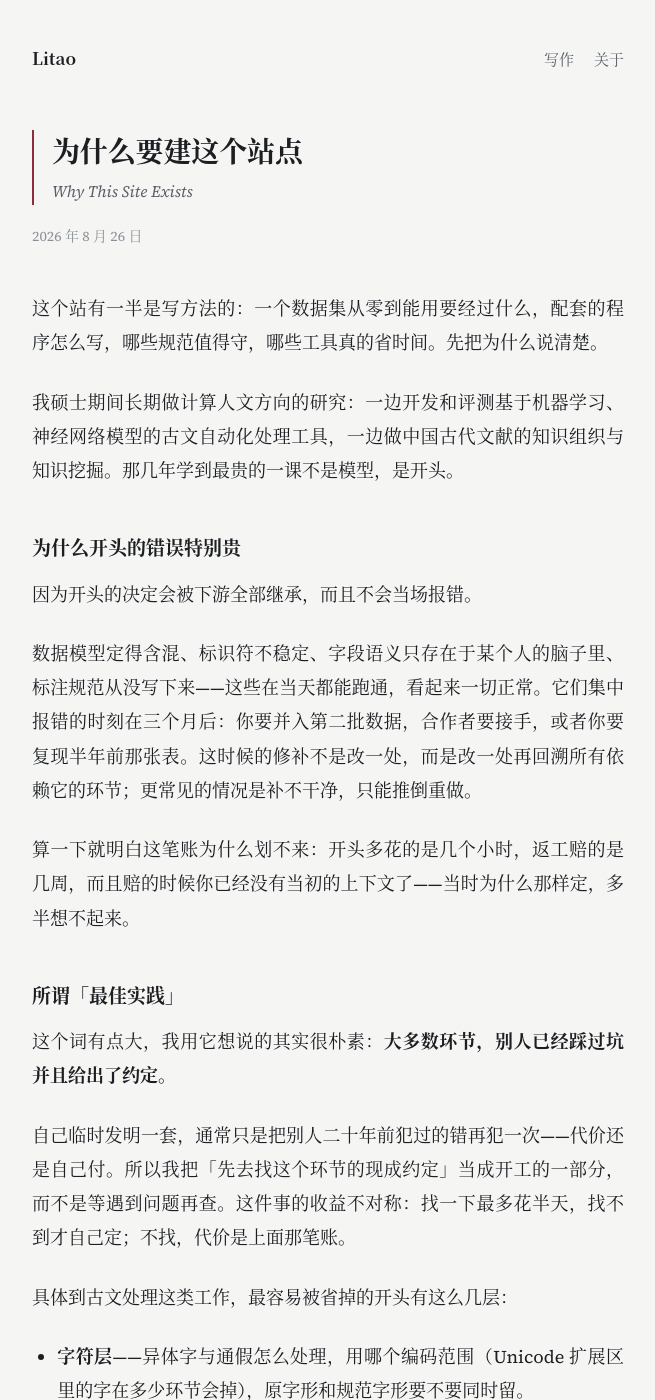
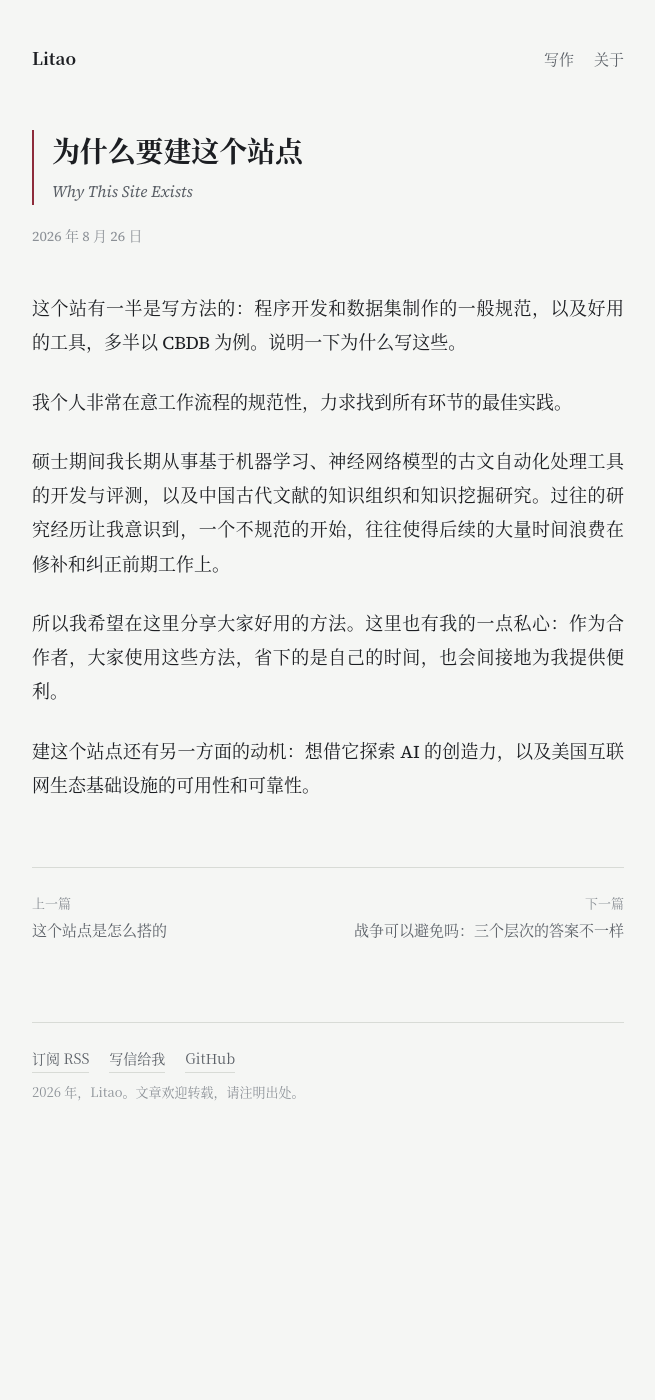
Before and after one commit to thetaaaaa/thetaaaaa.github.io, a Jekyll site: the page built from _posts/2026-08-26-why-this-site.md, in a window 1280 px wide and 1400 px high. Shown: the whole window, without its empty margins (312-967 px from the left). Built offline with Jekyll 4.4.1, drawn with Linux system fonts in a browser that asks for light colours; some of the changed text lies outside the part shown.

Commit message:
《为什么要建这个站点》改写为作者自述，关于页同步
文章去掉此前代拟的例子、清单和铺陈，只保留作者本人的表述：对工作流程
规范性的重视、硕士期间的研究方向、不规范的开始导致后续返工，以及分享
方法的动机与合作者层面的考虑；末尾补上另一条动机——借这个站点探索 AI
的创造力与美国互联网生态基础设施的可用性和可靠性。

关于页：动机段改用作者原话；英文半页与手改后的中文对齐；删去模板作者
关于「两套对话之间的空隙」的表述。

Co-Authored-By: Claude Opus 5 (1M context) <noreply@anthropic.com>

```diff
--- a/_posts/2026-08-26-why-this-site.md
+++ b/_posts/2026-08-26-why-this-site.md
@@ -1,42 +1,17 @@
 ---
 title: "为什么要建这个站点"
 title_en: "Why This Site Exists"
-summary: "这个站为什么要写方法。硕士几年做计算人文，学到最贵的一课不是模型，是开头——开头省下的那点时间，后面会以十倍要回去。"
+summary: "我很在意工作流程的规范性。一个不规范的开始，往往使后续大量时间浪费在修补和纠正前期工作上。"
 date: 2026-08-26
 lang: zh
 ---
 
-这个站有一半是写方法的：一个数据集从零到能用要经过什么，配套的程序怎么写，哪些规范值得守，哪些工具真的省时间。先把为什么说清楚。
+这个站有一半是写方法的：程序开发和数据集制作的一般规范，以及好用的工具，多半以 CBDB 为例。说明一下为什么写这些。
 
-我硕士期间长期做计算人文方向的研究：一边开发和评测基于机器学习、神经网络模型的古文自动化处理工具，一边做中国古代文献的知识组织与知识挖掘。那几年学到最贵的一课不是模型，是开头。
+我个人非常在意工作流程的规范性，力求找到所有环节的最佳实践。
 
-## 为什么开头的错误特别贵
+硕士期间我长期从事基于机器学习、神经网络模型的古文自动化处理工具的开发与评测，以及中国古代文献的知识组织和知识挖掘研究。过往的研究经历让我意识到，一个不规范的开始，往往使得后续的大量时间浪费在修补和纠正前期工作上。
 
-因为开头的决定会被下游全部继承，而且不会当场报错。
+所以我希望在这里分享大家好用的方法。这里也有我的一点私心：作为合作者，大家使用这些方法，省下的是自己的时间，也会间接地为我提供便利。
 
-数据模型定得含混、标识符不稳定、字段语义只存在于某个人的脑子里、标注规范从没写下来——这些在当天都能跑通，看起来一切正常。它们集中报错的时刻在三个月后：你要并入第二批数据，合作者要接手，或者你要复现半年前那张表。这时候的修补不是改一处，而是改一处再回溯所有依赖它的环节；更常见的情况是补不干净，只能推倒重做。
-
-算一下就明白这笔账为什么划不来：开头多花的是几个小时，返工赔的是几周，而且赔的时候你已经没有当初的上下文了——当时为什么那样定，多半想不起来。
-
-## 所谓「最佳实践」
-
-这个词有点大，我用它想说的其实很朴素：**大多数环节，别人已经踩过坑并且给出了约定。**
-
-自己临时发明一套，通常只是把别人二十年前犯过的错再犯一次——代价还是自己付。所以我把「先去找这个环节的现成约定」当成开工的一部分，而不是等遇到问题再查。这件事的收益不对称：找一下最多花半天，找不到才自己定；不找，代价是上面那笔账。
-
-具体到古文处理这类工作，最容易被省掉的开头有这么几层：
-
-- **字符层**——异体字与通假怎么处理，用哪个编码范围（Unicode 扩展区里的字在多少环节会掉），原字形和规范字形要不要同时留。
-- **文本层**——分句和标点按什么规则来，原文与校勘、注释怎么分离存放。
-- **标识层**——人、地、官职、时间的标识符从哪里来，是否稳定，能不能和外部知识库对齐。这一层错了最贵，因为它是所有关联的锚点。
-- **评测层**——标注规范有没有写成文档，标注集怎么划分，基线跟谁比，指标口径是否和同领域的论文一致。
-
-每一条单独看都是小事。合起来决定的是：这批数据三年后还能不能用，别人拿到手能不能直接用。
-
-这几层我会分开写，多半拿 CBDB（中国历代人物传记资料库）当例子——它是我手上最熟的一个，坑也足够多。
-
-## 还有一点私心
-
-说出来更干净：作为合作者，大家手上的方法都立得住，省下来的是各自的时间，也间接是我的。
-
-我不想再花几天去理解一份没有规范的数据；同样，我把自己的数据交出去的时候，也不想让对方花这个时间。写这些方法，一半是为了让别人少走弯路，一半是为了将来合作时大家从同一个起点开始。
+建这个站点还有另一方面的动机：想借它探索 AI 的创造力，以及美国互联网生态基础设施的可用性和可靠性。
--- a/about.md
+++ b/about.md
@@ -7,11 +7,11 @@ permalink: /about/
 
 南京大学图书情报学博士生，现在在哈佛量化社会科学研究所（IQSS）做 fellow。
 
-这里写两类东西。一类是在美国的生活观察——看到的、不太习惯的、想了一阵才明白过来的事。另一类是方法：一个数据集从零到能用要经过什么，配套的程序怎么写，哪些规范值得守，哪些工具真的省时间。这类文章多半拿 CBDB（中国历代人物传记资料库）当例子，因为它是我手上最熟的一个，也因为它的坑足够多，讲清楚一个就能省别人半天。
+这里写的是在美国的生活观察和在CBDB项目组的工作心得。
 
-硕士期间我长期做计算人文方向的研究：一边开发和评测基于机器学习、神经网络模型的古文自动化处理工具，一边做中国古代文献的知识组织与知识挖掘。也因此我对流程的规范性大概有点执拗——开头省下的那点时间，后面会以十倍要回去。这件事单独写了一篇：[为什么要建这个站点]({{ '/2026/why-this-site/' | relative_url }})。
+硕士期间我长期从事计算人文方向的研究：基于机器学习、神经网络模型的古文自动化处理工具的开发与评测，以及中国古代文献的知识组织和知识挖掘。也因此我很在意工作流程的规范性，力求找到所有环节的最佳实践——一个不规范的开始，往往使得后续的大量时间浪费在修补和纠正前期工作上。这件事单独写了一篇：[为什么要建这个站点]({{ '/2026/why-this-site/' | relative_url }})。
 
-中文和英文都写。这两套对话之间的空隙，是我觉得最有意思的地方。
+中文和英文都写。
 
 站点没有评论区。想聊的话，[写信给我](mailto:{{ site.email }})，我会回。零散的小工具和科研项目的源码放在 [GitHub](https://github.com/{{ site.github_username }})。
 
```
Also changed, not shown: other parts of about.md (+3 -3 lines).
